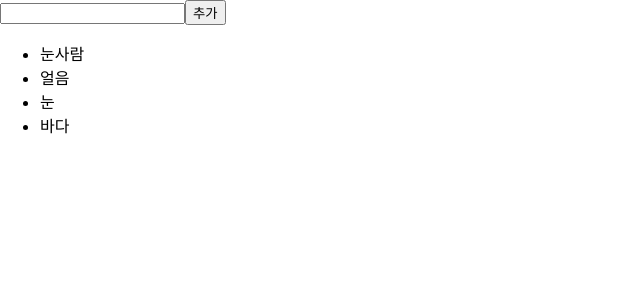
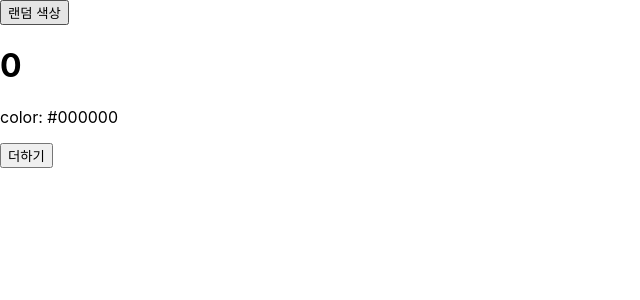
Before and after one commit to skdding3/react2022-prac, a React (Create React App) app: page / in a window 1280 px wide. Shown: the top 300 px of the page, without its empty margins (0-640 px from the left). Built offline with nearby package versions, Linux system fonts and the light colour scheme.

Commit message:
Component LifeCycle

```diff
--- a/src/App.js
+++ b/src/App.js
@@ -7,11 +7,31 @@
 // import RefSample from "./component/RefSample";
 // import Say from "./component/Say";
 // import MyComponent from "./MyComponent";
-import IterationSample from "./component/iterationSample";
+// import IterationSample from "./component/iterationSample";
+import LifeCycleSample from "./component/LifeCycleSample";
+
+function getRandomColor() {
+  return "#" + Math.floor(Math.random() * 16777215).toString(16);
+}
 
 class App extends Component {
+  state = {
+    color: "#000000",
+  };
+
+  handleClick = () => {
+    this.setState({
+      color: getRandomColor(),
+    });
+  };
+
   render() {
-    return <IterationSample />;
+    return (
+      <div>
+        <button onClick={this.handleClick}>랜덤 색상</button>
+        <LifeCycleSample color={this.state.color} />
+      </div>
+    );
   }
 }
 
--- /dev/null
+++ b/src/component/LifeCycleSample.jsx
@@ -0,0 +1,79 @@
+// React snippet rcc
+import React, { Component } from "react";
+
+class LifeCycleSample extends Component {
+  state = {
+    number: 0,
+    color: null,
+  };
+
+  myRef = null; //ref를 설정할 부분
+
+  constructor(props) {
+    super(props);
+    console.log("constructor");
+  }
+
+  static getDerivedStateFromProps(nextProps, prevState) {
+    console.log("getDerivedStateFromProps");
+    if (nextProps.color !== prevState.color) {
+      return { color: nextProps.color };
+    }
+  }
+
+  componentDidMount() {
+    console.log("componentDidMount");
+  }
+
+  shouldComponentUpdate(nextProps, nextState) {
+    console.log("shouldComponentUpdate", nextProps, nextState);
+    // 마지막 숫자가 4이면 렌더링 하지 않는다
+    return nextState.number % 10 !== 4;
+  }
+
+  componentWillUnmount() {
+    console.log("componentWillUnmount");
+  }
+
+  handleClick = () => {
+    this.setState({
+      number: this.state.number + 1,
+    });
+  };
+
+  getSnapshotBeforeUpdate(prevProps, prevState) {
+    console.log("getSnapshotBeforeUpdate");
+    if (prevProps.color !== this.props.color) {
+      return this.myRef.style.color;
+    }
+
+    return null;
+  }
+
+  componentDidUpdate(prevProps, prevState, snapshot) {
+    console.log("componentDidUpdate", prevProps, prevState);
+    if (snapshot) {
+      console.log("업데이트 되기 전 색상:", snapshot);
+    }
+  }
+
+  render() {
+    console.log("render");
+
+    const style = {
+      color: this.props.color,
+    };
+
+    return (
+      <div>
+        <h1 style={style} ref={(ref) => (this.myRef = ref)}>
+          {this.state.number}
+        </h1>
+        <p>color: {this.state.color}</p>
+        <button onClick={this.handleClick}>더하기</button>
+      </div>
+    );
+  }
+}
+
+export default LifeCycleSample;
```
